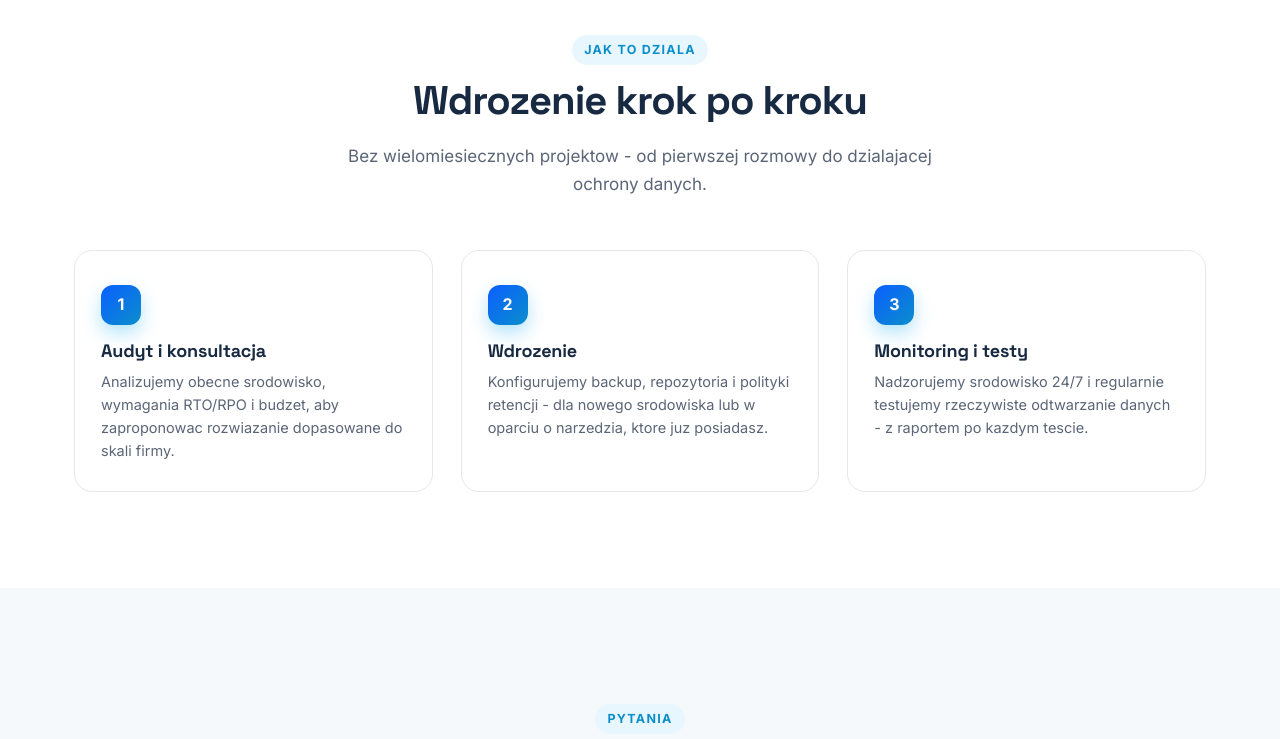
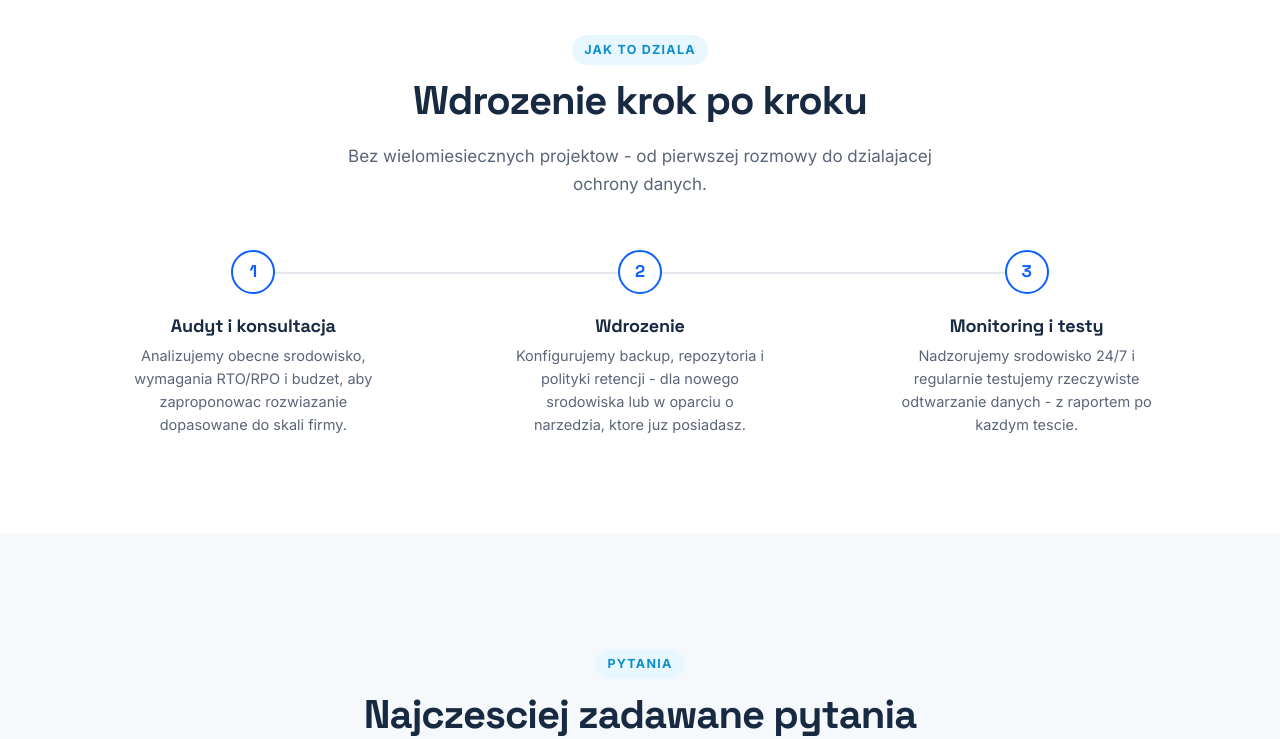
Before and after one commit to szczubix/SecureWare, a PHP site: page / in a window 1280 px wide. Shown: the part 3850-4589 px from the top of the page. Run offline with PHP 8.4, Linux system fonts and the light colour scheme; data that the repository does not hold is empty.

Commit message:
Redesign steps into a connected timeline; strip gradient icon tiles from service cards
'Jak to dziala' was a 3-column card grid with a gradient number badge - the
same shape as the why-us cards before that redesign. Replaced it with a
connected horizontal timeline (line running through outlined circle
numbers), which reads as an actual process rather than three interchangeable
cards.

Service cards (shared across home, /oferta and related-services) lost their
gradient-square icon tile - now a plain stroke icon, no colored box. That
tile pattern is the single most repeated 'AI feature grid' signature on the
site since it showed up on every page listing services.

Verified locally: seeded DB + headless browser, both sections render
correctly, connecting line aligns through the step circles.

```diff
--- a/assets/css/site.css
+++ b/assets/css/site.css
@@ -190,8 +190,8 @@ h1, h2, h3, h4 { font-family: var(--sw-font-display); line-height: 1.12; margin:
 .sw-service-card::before { content: ''; position: absolute; top: 0; left: 0; right: 0; height: 3px; background: linear-gradient(90deg, var(--sw-primary), #7fd6fb); transform: scaleX(0); transform-origin: left; transition: transform .35s cubic-bezier(.16,.8,.24,1); }
 .sw-service-card:hover { box-shadow: 0 22px 44px -10px rgba(16,24,40,.16); transform: translateY(-6px); border-color: transparent; }
 .sw-service-card:hover::before { transform: scaleX(1); }
-.sw-service-card__icon { width: 50px; height: 50px; border-radius: 14px; background: linear-gradient(135deg, var(--sw-primary-tint), #d6f0fc); color: var(--sw-primary); display: flex; align-items: center; justify-content: center; margin-bottom: 18px; transition: transform .35s cubic-bezier(.34,1.56,.64,1), background .25s ease, color .25s ease; }
-.sw-service-card:hover .sw-service-card__icon { transform: scale(1.12) rotate(-4deg); background: var(--sw-primary); color: #fff; }
+.sw-service-card__icon { width: 28px; height: 28px; color: var(--sw-primary); display: flex; align-items: center; justify-content: center; margin-bottom: 22px; transition: transform .3s cubic-bezier(.34,1.56,.64,1); }
+.sw-service-card:hover .sw-service-card__icon { transform: scale(1.15) rotate(-6deg); }
 .sw-service-card h3 { font-size: 18px; margin-bottom: 9px; letter-spacing: -.01em; }
 .sw-service-card p { color: var(--sw-muted); font-size: 14.5px; margin: 0 0 16px; }
 .sw-service-card a.more { font-weight: 700; font-size: 13.5px; color: var(--sw-primary); display: inline-flex; align-items: center; gap: 4px; }
@@ -277,14 +277,16 @@ h1, h2, h3, h4 { font-family: var(--sw-font-display); line-height: 1.12; margin:
 @media (max-width: 860px) { .sw-why { grid-template-columns: 1fr; gap: 30px; } }
 
 /* ---- Process steps ---- */
-.sw-steps { display: grid; grid-template-columns: repeat(3, 1fr); gap: 28px; }
-.sw-step { position: relative; padding: 34px 26px 28px; background: #fff; border: 1px solid var(--sw-border); border-radius: var(--sw-radius); transition: transform .25s cubic-bezier(.16,.8,.24,1), box-shadow .25s ease, border-color .25s ease; }
-.sw-step:hover { transform: translateY(-4px); box-shadow: 0 20px 40px -10px rgba(16,24,40,.12); border-color: transparent; }
-.sw-step__num { display: inline-flex; align-items: center; justify-content: center; width: 40px; height: 40px; border-radius: 12px; background: linear-gradient(135deg, var(--sw-primary), var(--sw-primary-dark)); color: #fff; font-weight: 800; margin-bottom: 16px; box-shadow: 0 8px 18px rgba(11,165,239,.3); transition: transform .3s cubic-bezier(.34,1.56,.64,1); }
-.sw-step:hover .sw-step__num { transform: scale(1.15) rotate(-4deg); }
-.sw-step h4 { font-size: 18px; margin-bottom: 9px; letter-spacing: -.01em; }
-.sw-step p { color: var(--sw-muted); font-size: 14.5px; margin: 0; }
-@media (max-width: 860px) { .sw-steps { grid-template-columns: 1fr; } }
+/* Deliberately a connected horizontal timeline, not another bordered card
+   grid - the page already has enough of those (services, platform tabs). */
+.sw-steps { position: relative; display: grid; grid-template-columns: repeat(3, 1fr); gap: 28px; text-align: center; }
+.sw-steps::before { content: ''; position: absolute; top: 22px; left: calc(100% / 6); right: calc(100% / 6); height: 2px; background: var(--sw-border); z-index: 0; }
+.sw-step { position: relative; z-index: 1; }
+.sw-step__num { display: flex; align-items: center; justify-content: center; width: 44px; height: 44px; border-radius: 50%; background: #fff; border: 2px solid var(--sw-primary); color: var(--sw-primary); font-family: var(--sw-font-display); font-weight: 700; font-size: 17px; margin: 0 auto 22px; transition: background .25s ease, color .25s ease, transform .25s ease; }
+.sw-step:hover .sw-step__num { background: var(--sw-primary); color: #fff; transform: scale(1.1); }
+.sw-step h4 { font-size: 18px; margin-bottom: 8px; letter-spacing: -.01em; }
+.sw-step p { color: var(--sw-muted); font-size: 14.5px; margin: 0 auto; max-width: 260px; }
+@media (max-width: 860px) { .sw-steps { grid-template-columns: 1fr; gap: 34px; } .sw-steps::before { display: none; } }
 
 /* ---- FAQ ---- */
 .sw-faq { max-width: 780px; margin: 0 auto; display: flex; flex-direction: column; gap: 10px; }
```
